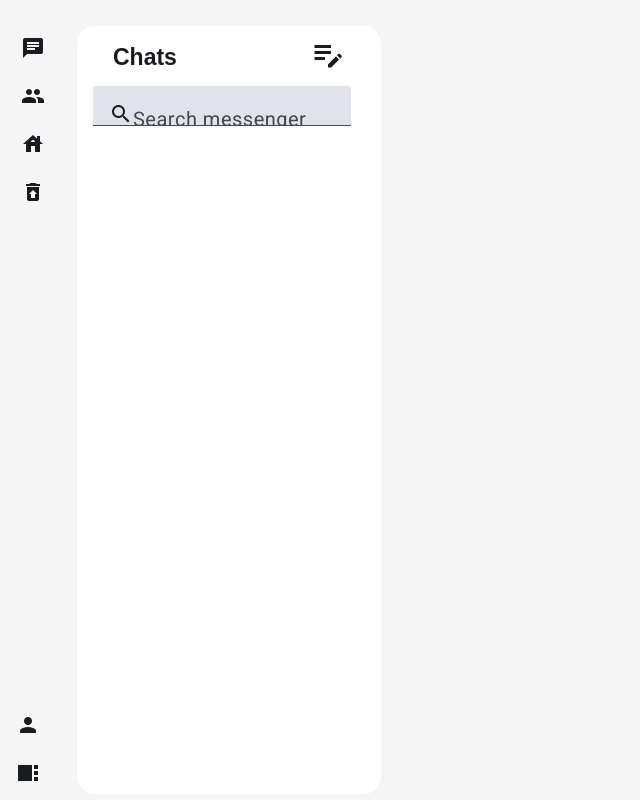
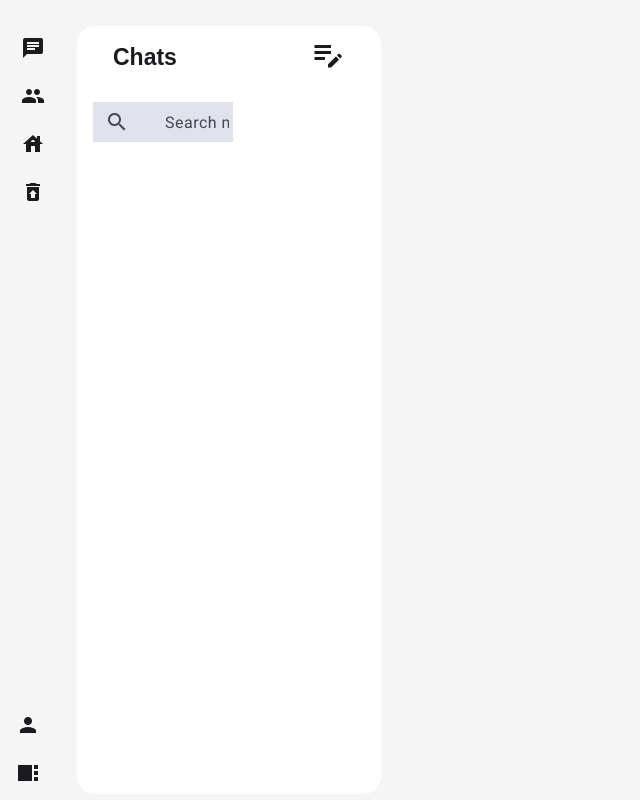
Before and after one commit to Michaellin250/messenger, an Angular app: page / in a window 1280 px wide. Shown: the whole page, without its empty margins (0-640 px from the left). Built offline with nearby package versions, Linux system fonts and the light colour scheme.

Commit message:
fixed upper icons for chat

```diff
--- a/src/app/components/chat/chat.component.html
+++ b/src/app/components/chat/chat.component.html
@@ -5,6 +5,8 @@
             <mat-icon class="clickable-icon" (click)="open()">edit_note</mat-icon>
 
         </mat-list-item>
+    </mat-list>
+    <mat-list>
         <mat-list-item>
             <app-search-bar />
         </mat-list-item>
--- a/src/app/components/new-message/new-message.component.css
+++ b/src/app/components/new-message/new-message.component.css
@@ -4,6 +4,25 @@
   border-radius: 18px;
   background-repeat: repeat;
   background-color: #fff;
-    display: inline-block;
-    vertical-align: middle;
+  display: flex;
+  flex-direction: column;
+  padding: 16px;
+  box-sizing: border-box;
 }
+
+.top-bar {
+  display: flex;
+  justify-content: space-between;
+  align-items: center;
+}
+
+.top-right-icons mat-icon {
+  margin-left: 8px;
+  cursor: pointer;
+}
+
+.bottom-icons {
+  margin-top: auto;
+  display: flex;
+  gap: 10px;
+}
--- a/src/app/components/new-message/new-message.component.html
+++ b/src/app/components/new-message/new-message.component.html
@@ -1,13 +1,15 @@
 <div class="largeMessage">
 
-    <div>
+  <div class="top-bar">
     <h5>To: </h5>
+    <div class="top-right-icons">
       <mat-icon>phone</mat-icon>
       <mat-icon>video_call</mat-icon>
       <mat-icon>remove_circle</mat-icon>
     </div>
+  </div>
 
-    <div>
+  <div class="bottom-icons">
     <mat-icon>add_circle_outline</mat-icon>
     <mat-icon>photo_camera_back</mat-icon>
     <mat-icon>sticky_note_2</mat-icon>
@@ -15,5 +17,4 @@
     <mat-icon>send</mat-icon>
   </div>
 
-
 </div>
--- a/src/app/components/search-bar/search-bar.component.css
+++ b/src/app/components/search-bar/search-bar.component.css
@@ -1,24 +1,30 @@
 .searchStyle {
-
-  width: 350px;
-  height: 90px;
+  width: 100%;
+  max-width: 1000px;
+  height: auto;
 }
 
 .searchIcon {
-  height:auto;
-  width:auto;
+  font-size: 24px;
+  margin-right: 8px;
+  display: flex;
+  align-items: center;
+  height: 100%;
 }
 
-.search-part {
+mat-form-field {
+  font-size: 20px;
+  width: 100%;
+  height: 40px;
   display: flex;
+  align-items: center;
   flex-direction: row;
-  width: 400px;
+  padding: 0;
 }
 
-mat-form-field  {
-  font-size: 20px;
-  width: 500px;
-  height:40px;
-  display: flex;
-  flex-direction: row;
+mat-form-field input {
+  font-size: 16px;
+  flex-grow: 1;
+  height: 100%;
+  padding: 0 12px;
 }
--- a/src/app/components/search-bar/search-bar.component.html
+++ b/src/app/components/search-bar/search-bar.component.html
@@ -1,4 +1,4 @@
 <mat-form-field class="mat-form-field">
-  <mat-icon class="searchIcon">search</mat-icon>
+  <mat-icon matPrefix class="searchIcon">search</mat-icon>
   <input matInput type="text" placeholder="Search messenger" name="search">
 </mat-form-field>
--- a/src/app/components/side-bar/side-bar.component.css
+++ b/src/app/components/side-bar/side-bar.component.css
@@ -34,16 +34,35 @@ mat-sidenav {
     }
   }
 
-mat-sidenav-content{
+mat-sidenav-content {
     padding-top: 1rem;
+    height: 100vh;
+    box-sizing: border-box;
+    display: flex;
 }
-
 .under {
     display: flex;
     align-items: center;
 }
 
-.side-by-side{
-   display:inline-block;
-   align-items: center;
+.side-by-side {
+   display: flex;
+   align-items: stretch;
 }
+
+.main-content {
+    display: flex;
+    flex-direction: row;
+    align-items: stretch; /* This ensures both children are same vertical height */
+    width: 100%;
+    height: 100%;
+    gap: 10px; /* Optional: spacing between chat and message panes */
+}
+
+.largeChat, .largeMessage {
+  height: 100%;
+  width: auto; /* or a percentage or fixed width */
+  box-sizing: border-box;
+  margin: 0;
+  padding: 0;
+}
--- a/src/app/components/side-bar/side-bar.component.html
+++ b/src/app/components/side-bar/side-bar.component.html
@@ -36,8 +36,10 @@
   </mat-sidenav>
 
   <mat-sidenav-content>
-    <app-chat (openNewMessage)="openNewMessage()"></app-chat>
-    <app-new-message *ngIf="isNewMessageVisible"></app-new-message>
+    <div class="main-content">
+      <app-chat (openNewMessage)="openNewMessage()"></app-chat>
+      <app-new-message *ngIf="isNewMessageVisible"></app-new-message>
+    </div>
   </mat-sidenav-content>
 
 </mat-sidenav-container>
```
Lines whose indentation alone changed are shown as unchanged.
